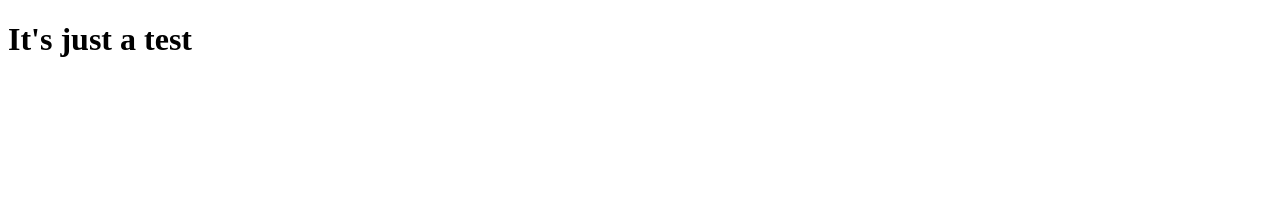
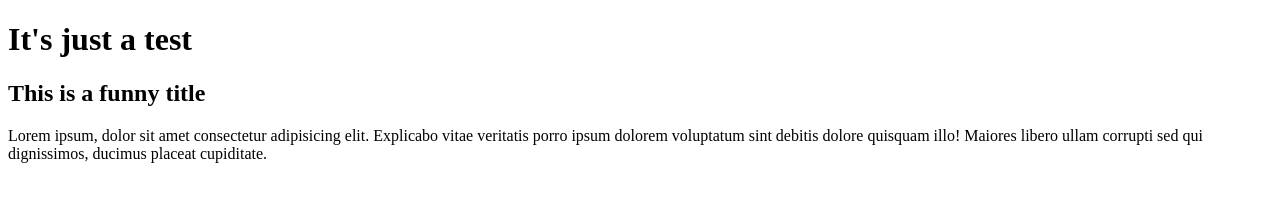
Before and after one commit to Prydas/first-test, a plain HTML site: page index.html in a window 1280 px wide. Drawn offline with Linux system fonts and the light colour scheme.

Commit message:
second commit

```diff
--- a/index.html
+++ b/index.html
@@ -2,4 +2,6 @@
 <head></head>
 <body>
     <h1>It's just a test</h1>
+    <h2>This is a funny title</h2>
+    <p>Lorem ipsum, dolor sit amet consectetur adipisicing elit. Explicabo vitae veritatis porro ipsum dolorem voluptatum sint debitis dolore quisquam illo! Maiores libero ullam corrupti sed qui dignissimos, ducimus placeat cupiditate.</p>
 </body>
```
